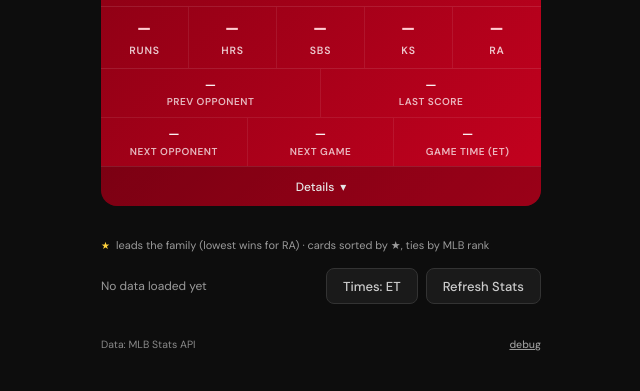
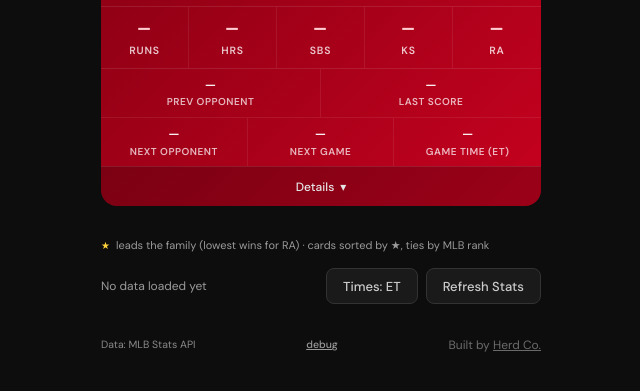
Before and after one commit to levimcneely-cmyk/familymlbtracker, a website: page index.html in a window 1280 px wide. Shown: the part 1123-1514 px from the top of the page, without its empty margins (319-959 px from the left). Drawn offline with Linux system fonts and the light colour scheme; no server answers.

Commit message:
Add Built by Herd Co. footer credit
Co-Authored-By: Claude Opus 5.5 <noreply@anthropic.com>
Claude-Session: https://claude.ai/code/session_01TFajhsJBRmspftFwLzkphn

```diff
--- a/index.html
+++ b/index.html
@@ -75,6 +75,7 @@
 <footer class="footer">
   <span>Data: MLB Stats API</span>
   <button id="debug-toggle" type="button">debug</button>
+  <span class="herdco-credit" style="font-size:12px;opacity:.75;">Built by <a href="https://herdcoindy.com/" target="_blank" rel="noopener" style="color:inherit;text-decoration:underline;">Herd Co.</a></span>
 </footer>
 
 <div id="announcer" class="sr-only" aria-live="polite" aria-atomic="true"></div>
```
